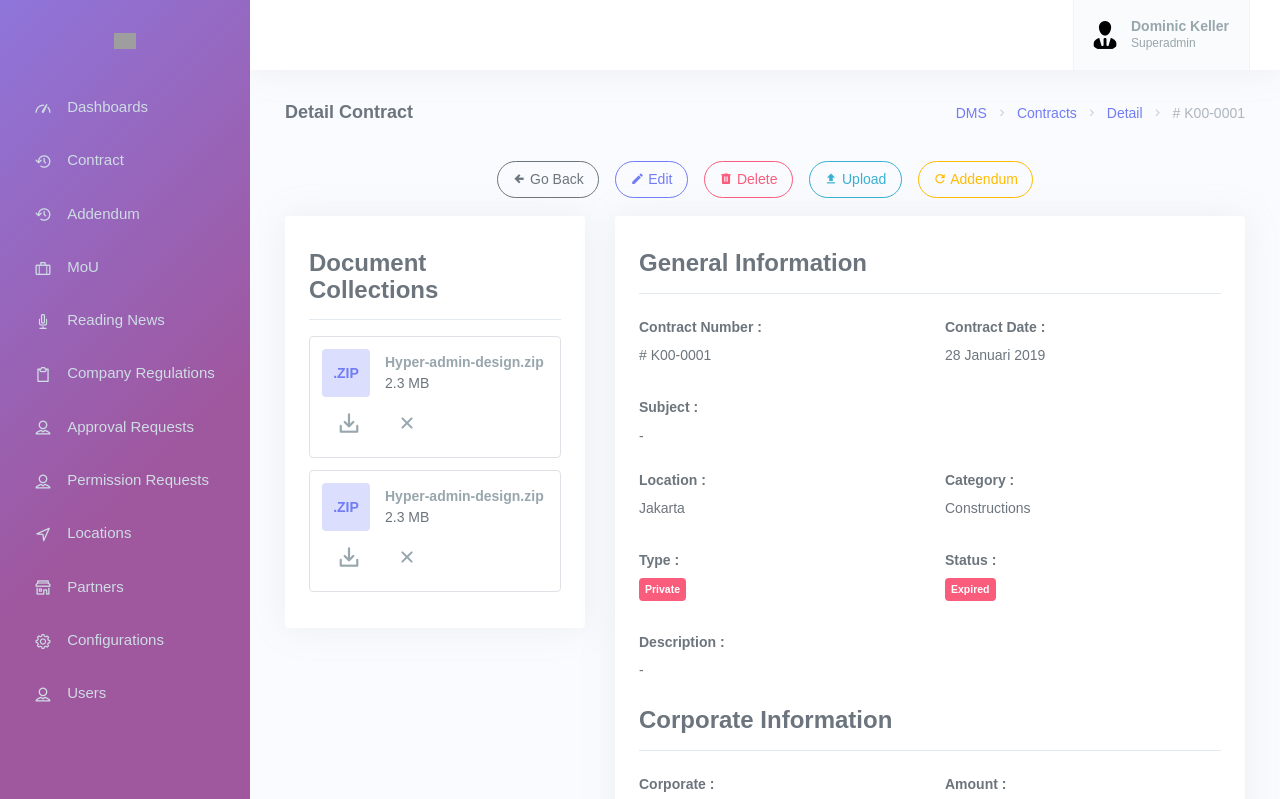
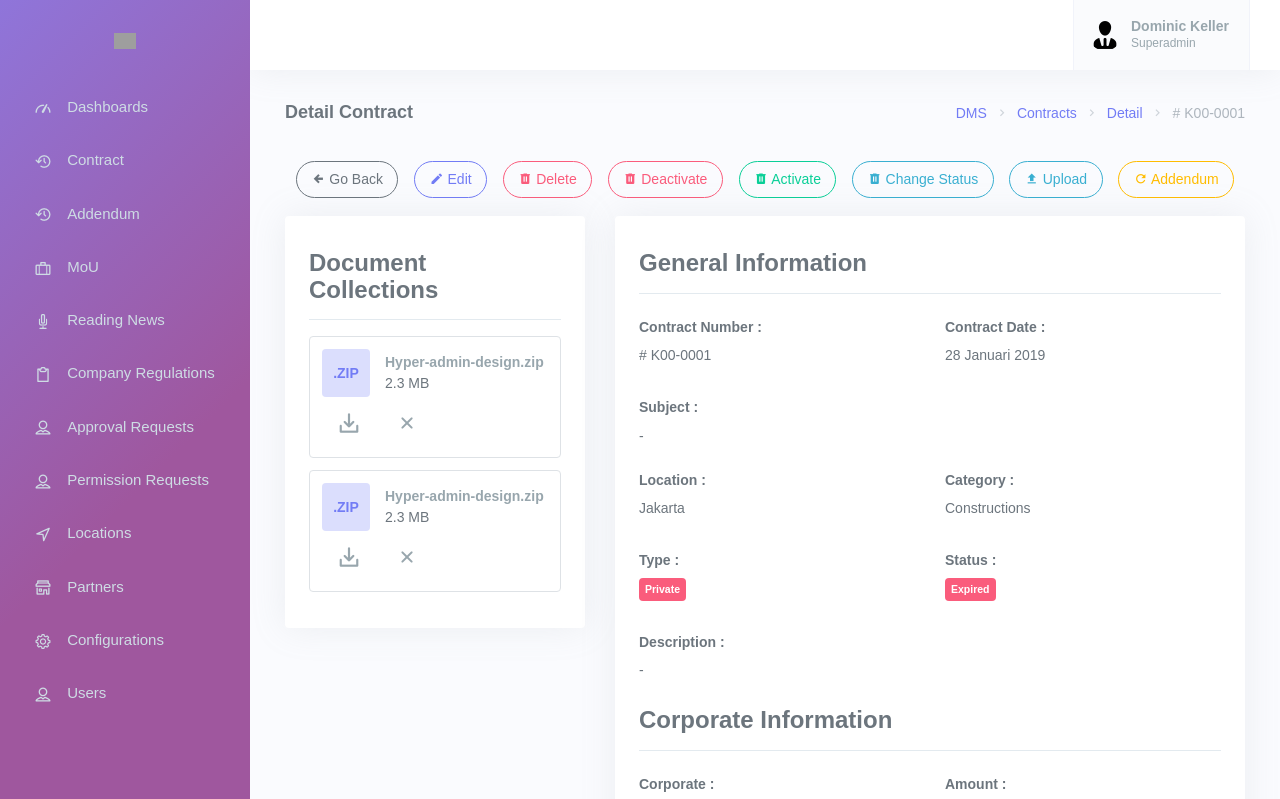
Before and after one commit to simonnicholov/document_management, a Django app: page /backoffice/contracts/1/details/ in a window 1280 px wide. Shown: the top 799 px of the page. Run offline with Django 3.2, Linux system fonts and the light colour scheme; some libraries are stand-ins or nearby versions; some web fonts are replaced; grey boxes are pictures that could not be loaded.

Commit message:
update addendum status

```diff
--- a/document_management/apps/addendums/urls.py
+++ b/document_management/apps/addendums/urls.py
@@ -12,4 +12,5 @@ urlpatterns = [
     path('<int:id>/delete/', views.delete, name="delete"),
     path('<int:id>/upload/', views.upload, name="upload"),
     path('<int:id>/preview/', views.preview, name="preview"),
+    path('<int:id>/status/', views.update_record_status, name="update_record_status"),
 ]
--- a/document_management/apps/contracts/urls.py
+++ b/document_management/apps/contracts/urls.py
@@ -10,4 +10,6 @@ urlpatterns = [
     path('<int:id>/delete/', views.delete, name="delete"),
     path('<int:id>/details/', views.details, name="details"),
     path('<int:id>/upload/', views.upload, name="upload"),
+    path('<int:id>/change-status/', views.change_status, name="change_status"),
+    path('<int:id>/change-record-status/', views.change_record_status, name="change_record_status"),
 ]
--- a/document_management/apps/contracts/views.py
+++ b/document_management/apps/contracts/views.py
@@ -41,3 +41,17 @@ def upload(request, id):
         'title': 'Upload Contract'
     }
     return render(request, 'contracts/upload.html', context)
+
+
+def change_status(request, id):
+    context = {
+        'title': 'Change Status'
+    }
+    return render(request, 'contracts/change_status.html', context)
+
+
+def change_record_status(request, id):
+    context = {
+        'title': 'Change Status Contract'
+    }
+    return render(request, 'contracts/change_record_status.html', context)
--- a/templates/addendums/index.html
+++ b/templates/addendums/index.html
@@ -75,7 +75,6 @@
                             <th>Date</th>
                             <th>Type</th>
                             <th>Category</th>
-                            <th>Status</th>
                         </tr>
                     </thead>
                     <tbody>
@@ -85,7 +84,6 @@
                             <td>25 Mei 2019</td>
                             <td>Contract</td>
                             <td>Construction</td>
-                            <td><span class="badge badge-warning p-1">Today</span></td>
                         </tr>
                     </tbody>
                 </table>
--- a/templates/contracts/details.html
+++ b/templates/contracts/details.html
@@ -38,6 +38,19 @@
             <a href="{% url 'backoffice:contracts:delete' 1 %}" class="btn btn-outline-danger btn-rounded m-1">
                 <i class="mdi mdi-trash-can"></i>
                 Delete
+            </a>
+            <!-- TODO : Ada Logika untuk Deactivate dan Activate -->
+            <a href="{% url 'backoffice:contracts:change_record_status' 1 %}" class="btn btn-outline-danger btn-rounded m-1">
+                <i class="mdi mdi-trash-can"></i>
+                Deactivate
+            </a>
+            <a href="{% url 'backoffice:contracts:change_record_status' 1 %}" class="btn btn-outline-success btn-rounded m-1">
+                <i class="mdi mdi-trash-can"></i>
+                Activate
+            </a>
+            <a href="{% url 'backoffice:contracts:change_status' 1 %}" class="btn btn-outline-info btn-rounded m-1">
+                <i class="mdi mdi-trash-can"></i>
+                Change Status
             </a>
             <a href="{% url 'backoffice:contracts:upload' 1 %}" class="btn btn-outline-info btn-rounded m-1">
                 <i class="mdi mdi-upload"></i>
```
Also changed, not shown: document_management/apps/addendums/views.py (+7 -0 lines), templates/addendums/details.html (+9 -0 lines), templates/addendums/update_record_status.html (added), templates/contracts/change_record_status.html (added), templates/contracts/change_status.html (added).
